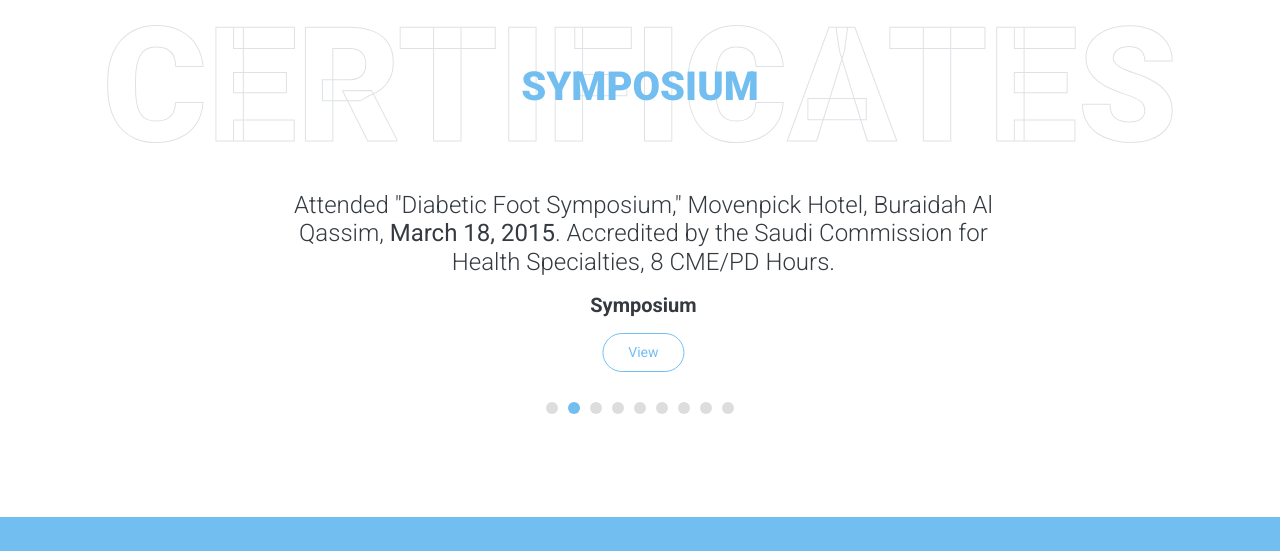
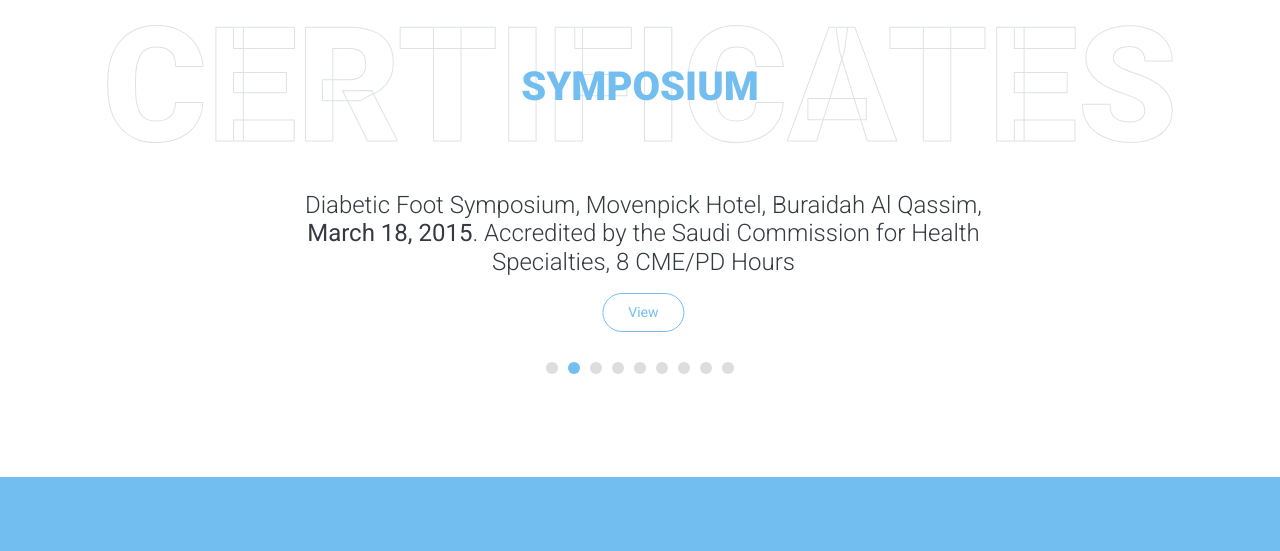
Before and after one commit to endokrinoloq-baku/Gulnara_Rahimova, a plain HTML site: page index.html in a window 1280 px wide. Shown: the part 3120-3671 px from the top of the page. Drawn offline with nearby package versions, Linux system fonts and the light colour scheme.

Commit message:
fixed some bugs (#10)

```diff
--- a/index.html
+++ b/index.html
@@ -210,48 +210,39 @@
                 <div class="col-lg-8">
                     <div class="owl-carousel testimonial-carousel">
                         <div class="text-center">
-                            <h4 class="font-weight-light mb-3">HMG Family and Community Medicine Symposium, <b>13-14 February 2016</b>, accredited by the Saudi Commission for Health Specialties, 12 CME/PD Hours</h4>
-                            <h5 class="font-weight-bold m-0 mx-auto mb-3">Symposium</h5>
+                            <h4 class="font-weight-light mb-3">HMG Family and Community Medicine Symposium, <b>13-14 February 2016</b>. Accredited by the Saudi Commission for Health Specialties, 12 CME/PD Hours</h4>
                             <a class="btn btn-sm btn-outline-primary py-2" href="./assets/certificates/FamilyCommunity2016.pdf" target="_blank">View</a>
                         </div>
                         <div class="text-center">
-                            <h4 class="font-weight-light mb-3">Attended "Diabetic Foot Symposium," Movenpick Hotel, Buraidah Al Qassim, <b>March 18, 2015</b>. Accredited by the Saudi Commission for Health Specialties, 8 CME/PD Hours.</h4>
-                            <h5 class="font-weight-bold m-0 mx-auto mb-3">Symposium</h5>
+                            <h4 class="font-weight-light mb-3">Diabetic Foot Symposium, Movenpick Hotel, Buraidah Al Qassim, <b>March 18, 2015</b>. Accredited by the Saudi Commission for Health Specialties, 8 CME/PD Hours</h4>
                             <a class="btn btn-sm btn-outline-primary py-2" href="./assets/certificates/DiabeticFoot2015.pdf" target="_blank">View</a>
                         </div>
                         <div class="text-center">
-                            <h4 class="font-weight-light mb-3">Attended "Diabetes Nutrition" symposium, Movenpick Hotel, Buraidah Al Qassim, <b>April 21, 2014</b>. Accredited by the Saudi Commission for Health Specialties, 6 CME/PD Hours.</h4>
-                            <h5 class="font-weight-bold m-0 mx-auto mb-3">Symposium</h5>
+                            <h4 class="font-weight-light mb-3">Diabetes Nutrition Symposium, Movenpick Hotel, Buraidah Al Qassim, <b>April 21, 2014</b>. Accredited by the Saudi Commission for Health Specialties, 6 CME/PD Hours</h4>
                             <a class="btn btn-sm btn-outline-primary py-2" href="./assets/certificates/DiabetesNutrition2014.pdf" target="_blank">View</a>
                         </div>
                         <div class="text-center">
-                            <h4 class="font-weight-light mb-3">Attended "Diabetes in Pregnancy" CME/PD activity, <b>25 June 2012</b>, accredited by the Saudi Commission for Health Specialties, 1 CME/PD Hour.</h4>
-                            <h5 class="font-weight-bold m-0 mx-auto mb-3">Symposium</h5>
+                            <h4 class="font-weight-light mb-3">Diabetes in Pregnancy Symposium, <b>25 June 2012</b>. Accredited by the Saudi Commission for Health Specialties, 1 CME/PD Hour</h4>
                             <a class="btn btn-sm btn-outline-primary py-2" href="./assets/certificates/DiabetesPregnancy2012.pdf" target="_blank">View</a>
                         </div>
                         <div class="text-center">
-                            <h4 class="font-weight-light mb-3">Attended "Chronic Kidney Disease Symposium," King Fahad Specialist Hospital, Buraidah Al Qassim, <b>January 30, 2012</b>. Accredited by the Saudi Commission for Health Specialties, 5 CME/PD Hours.</h4>
-                            <h5 class="font-weight-bold m-0 mx-auto mb-3">Symposium</h5>
+                            <h4 class="font-weight-light mb-3">Chronic Kidney Disease Symposium, King Fahad Specialist Hospital, Buraidah Al Qassim, <b>January 30, 2012</b>. Accredited by the Saudi Commission for Health Specialties, 5 CME/PD Hours</h4>
                             <a class="btn btn-sm btn-outline-primary py-2" href="./assets/certificates/ChronicKidney2012.pdf" target="_blank">View</a>
                         </div>
                         <div class="text-center">
-                            <h4 class="font-weight-light mb-3">Attended "Workshop on Pain Management," King Fahad Specialist Hospital, Buraidah Al Qassim, July 17, 2012. Accredited by the Saudi Commission for Health Specialties, 5 CME/PD Hours.</h4>
-                            <h5 class="font-weight-bold m-0 mx-auto mb-3">Workshop</h5>
+                            <h4 class="font-weight-light mb-3">Workshop on Pain Management, King Fahad Specialist Hospital, Buraidah Al Qassim, <b>July 17, 2012</b>. Accredited by the Saudi Commission for Health Specialties, 5 CME/PD Hours</h4>
                             <a class="btn btn-sm btn-outline-primary py-2" href="./assets/certificates/PainManagement2012.pdf" target="_blank">View</a>
                         </div>
                         <div class="text-center">
-                            <h4 class="font-weight-light mb-3">Attended "Diabetic Foot Symposium," Movenpick Hotel, Buraidah Al Qassim, December 25, 2012. Accredited by the Saudi Commission for Health Specialties, 9 CME/PD Hours.</h4>
-                            <h5 class="font-weight-bold m-0 mx-auto mb-3">Symposium</h5>
+                            <h4 class="font-weight-light mb-3">Diabetic Foot Symposium, Movenpick Hotel, Buraidah Al Qassim, <b>December 25, 2012</b>. Accredited by the Saudi Commission for Health Specialties, 9 CME/PD Hours</h4>
                             <a class="btn btn-sm btn-outline-primary py-2" href="./assets/certificates/DiabeticFoot2012.pdf" target="_blank">View</a>
                         </div>
                         <div class="text-center">
-                            <h4 class="font-weight-light mb-3">Attended "Approach to Short Stature in Children" CME/PD activity, 16 April 2012, accredited by the Saudi Commission for Health Specialties, 1 CME/PD Hour</h4>
-                            <h5 class="font-weight-bold m-0 mx-auto mb-3">Symposium</h5>
+                            <h4 class="font-weight-light mb-3">Approach to Short Stature in Children Symposium, <b>16 April 2012</b>. Accredited by the Saudi Commission for Health Specialties, 1 CME/PD Hour</h4>
                             <a class="btn btn-sm btn-outline-primary py-2" href="./assets/certificates/ShortStatureChildren2012.pdf" target="_blank">View</a>
                         </div>
                         <div class="text-center">
-                            <h4 class="font-weight-light mb-3">Attended "Skin Manifestations of Diabetes Mellitus" CME/PD activity, 2 April 2012, accredited by the Saudi Commission for Health Specialties, 1 CME/PD Hour.</h4>
-                            <h5 class="font-weight-bold m-0 mx-auto mb-3">Symposium</h5>
+                            <h4 class="font-weight-light mb-3">Skin Manifestations of Diabetes Mellitus Symposium, <b>2 April 2012</b>. Accredited by the Saudi Commission for Health Specialties, 1 CME/PD Hour</h4>
                             <a class="btn btn-sm btn-outline-primary py-2" href="./assets/certificates/SkinManifestation2012.pdf" target="_blank">View</a>
                         </div>
                     </div>
```
Also changed, not shown: ru.html (+15 -22 lines).
